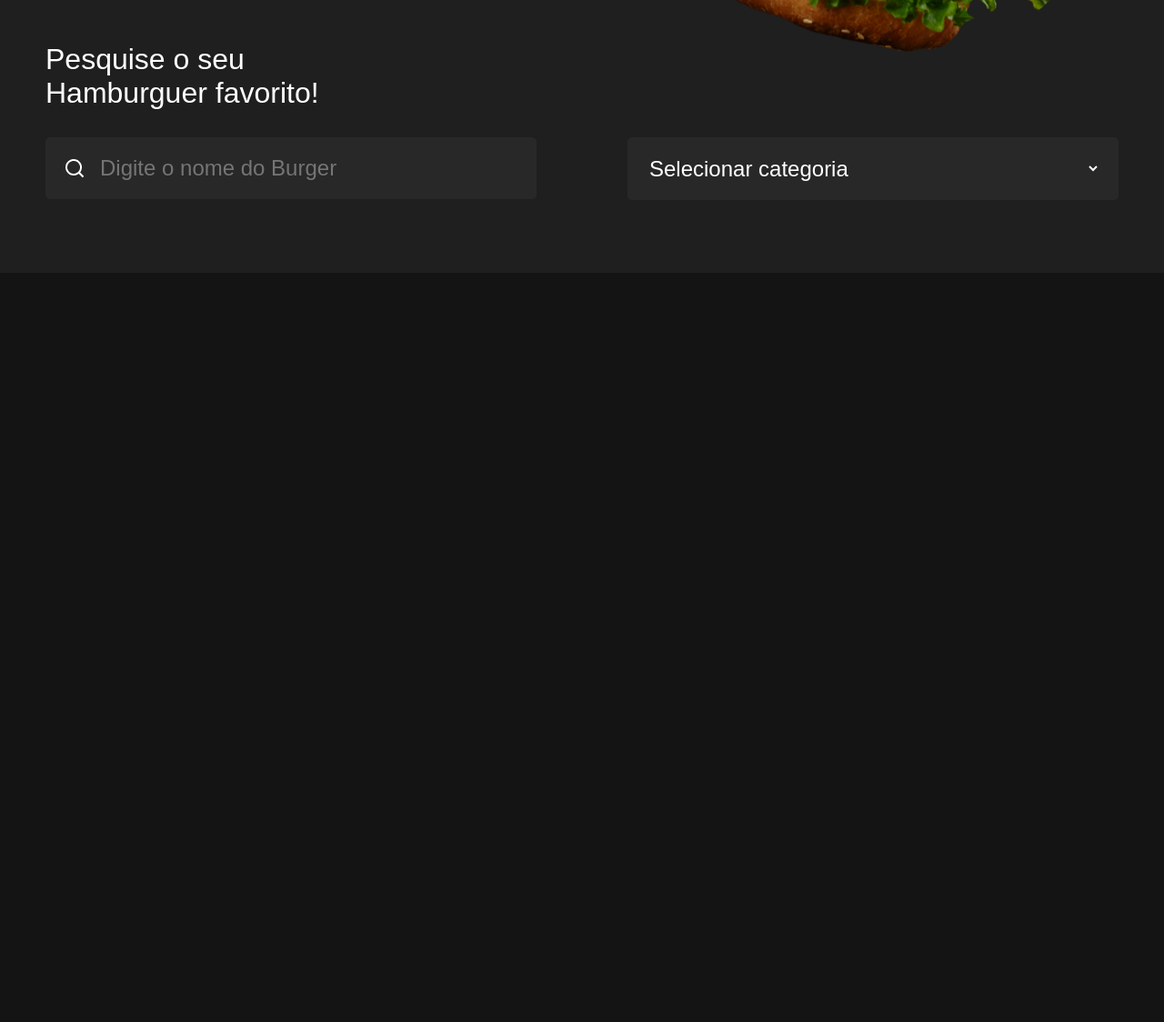
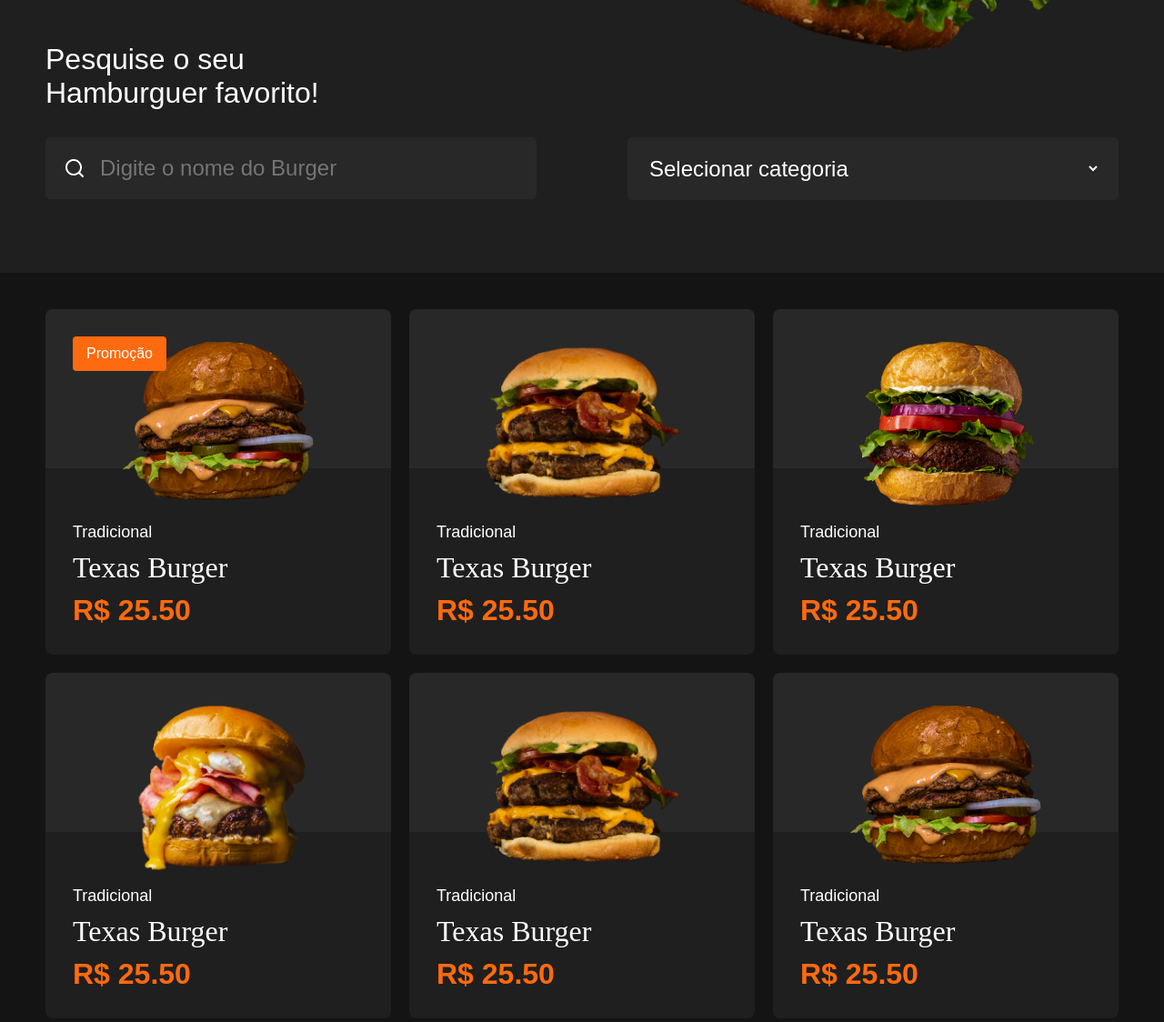
Before and after one commit to Jamersonfelix/B7-Burger, a plain HTML site: page index.html in a window 1280 px wide. Shown: the part 681-1805 px from the top of the page at 91% size. Before the commit the page ends 981 px from the top, so only its background shows below. Drawn offline with Linux system fonts and the light colour scheme; a web font is replaced by a local one.

Commit message:
Wrapping up the Products section

```diff
--- a/assets/css/style.css
+++ b/assets/css/style.css
@@ -181,8 +181,63 @@ header .menu-icon div{
     border-right: 20px solid transparent;
 }
 
-
-
+/* criando o PRODUCTS*/
+.products-grid {
+    display: grid;
+    grid-template-columns: repeat(3, 1fr);
+    gap: 20px;
+    margin: 40px 0;
+}
+.product-item {
+    display: block;
+    border-radius: 8px;
+    overflow: hidden;
+    text-decoration: none;
+    position: relative;
+}
+.product-item:hover{
+    opacity: 0.8;
+}
+.product-item .warning{
+    position: absolute;
+    top: 30px;
+    left: 30px;
+    background-color: #fe6a0f;
+    font-size: 16px;
+    font-weight: 500;
+    color: #fff;
+    padding: 10px 15px;
+    border-radius: 4px;
+}
+.product-item .photo{
+    text-align: center;
+    background-color: #282828;
+    padding-top: 30px;
+}
+.product-item .photo img {
+    max-width: 100%;
+}
+.product-item .info {
+    background-color: #1f1f1f;
+    padding: 60px 30px 30px 30px;
+    margin-top: -50px;
+}
+.product-item .product-category {
+    color: #fff;
+    font-size: 18px;
+    font-weight: 500;
+}
+.product-item .product-name{
+    font-family: 'Calistoga';
+    font-size: 32px;
+    color: #fff;
+    margin: 10px 0;
+}
+.product-item .product-price{
+    font-size: 32px;
+    font-weight: bold;
+    color: #fe6a0f;
+}
 
 
 
@@ -203,14 +258,14 @@ header .menu-icon div{
 
 /*deixando o site responvivel para tablet e celular*/
 @media (max-width: 820px){
-    /* deixando o header responsivo*/
+    /* deixando o HEADER responsivo*/
     header nav {
         display: none;
     }
     header .menu{
         display: flex;
     }
-    /*deixando o hero responsivo*/
+    /*deixando o HERO responsivo*/
     .hero .container{
         flex-direction: column;
     }
@@ -239,4 +294,14 @@ header .menu-icon div{
         flex-direction: column;
         gap: 20px;
     }
+    /* deixando o PRODUCT responsivo para TABLET*/
+    .products-grid {
+        grid-template-columns: repeat(2, 1fr);
+    }
 }
+/* deixando o PRODUCT responsivo para CELULAR */
+@media (max-width: 500px) {
+    .products-grid {
+        grid-template-columns: 1fr;
+    }
+}
--- a/index.html
+++ b/index.html
@@ -64,5 +64,73 @@
             </div>
         </div>
     </section>
+    <main>
+        <div class="container">
+            <div class="products-grid">
+                <a href="" class="product-item">
+                    <div class="warning">Promoção</div>
+                    <div class="photo">
+                        <img src="/assets/images/burgers/burger1.png" alt="">
+                    </div>
+                    <div class="info">
+                        <div class="product-category">Tradicional</div>
+                        <div class="product-name">Texas Burger</div>
+                        <div class="product-price">R$ 25.50</div>
+                    </div>
+                </a>
+                <a href="" class="product-item">
+                        <div class="photo">
+                        <img src="/assets/images/burgers/burger2.png" alt="">
+                    </div>
+                    <div class="info">
+                        <div class="product-category">Tradicional</div>
+                        <div class="product-name">Texas Burger</div>
+                        <div class="product-price">R$ 25.50</div>
+                    </div>
+                </a>
+                <a href="" class="product-item">
+                    <div class="photo">
+                        <img src="/assets/images/burgers/burger3.png" alt="">
+                    </div>
+                    <div class="info">
+                        <div class="product-category">Tradicional</div>
+                        <div class="product-name">Texas Burger</div>
+                        <div class="product-price">R$ 25.50</div>
+                    </div>
+                </a>
+                <a href="" class="product-item">
+                    <div class="photo">
+                        <img src="/assets/images/burgers/burger4.png" alt="">
+                    </div>
+                    <div class="info">
+                        <div class="product-category">Tradicional</div>
+                        <div class="product-name">Texas Burger</div>
+                        <div class="product-price">R$ 25.50</div>
+                    </div>
+                </a>
+                <a href="" class="product-item">
+                    <div class="photo">
+                        <img src="/assets/images/burgers/burger2.png" alt="">
+                    </div>
+                    <div class="info">
+                        <div class="product-category">Tradicional</div>
+                        <div class="product-name">Texas Burger</div>
+                        <div class="product-price">R$ 25.50</div>
+                    </div>
+                </a>
+                <a href="" class="product-item">
+                    <div class="photo">
+                        <img src="/assets/images/burgers/burger1.png" alt="">
+                    </div>
+                    <div class="info">
+                        <div class="product-category">Tradicional</div>
+                        <div class="product-name">Texas Burger</div>
+                        <div class="product-price">R$ 25.50</div>
+                    </div>
+                </a>
+
+            </div>
+        </div>
+    </main>
 </body>
 </html>
```
